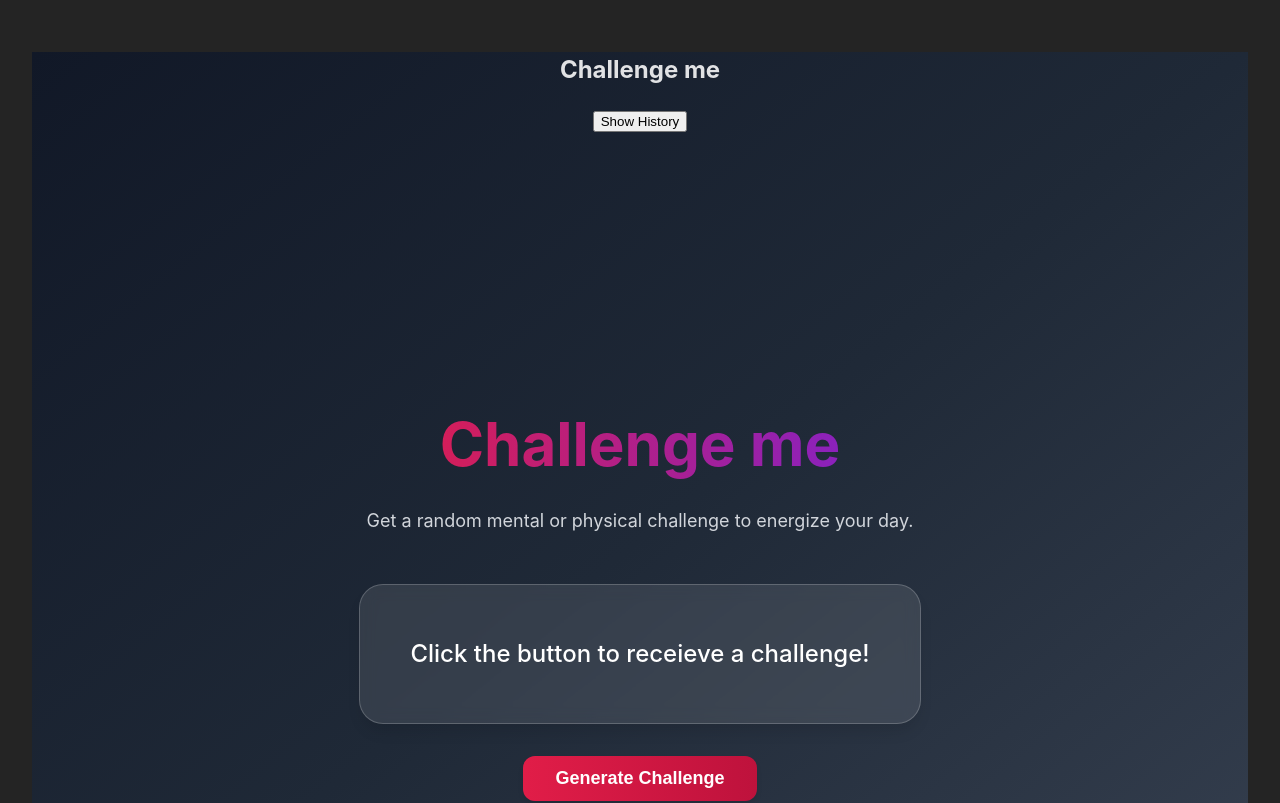
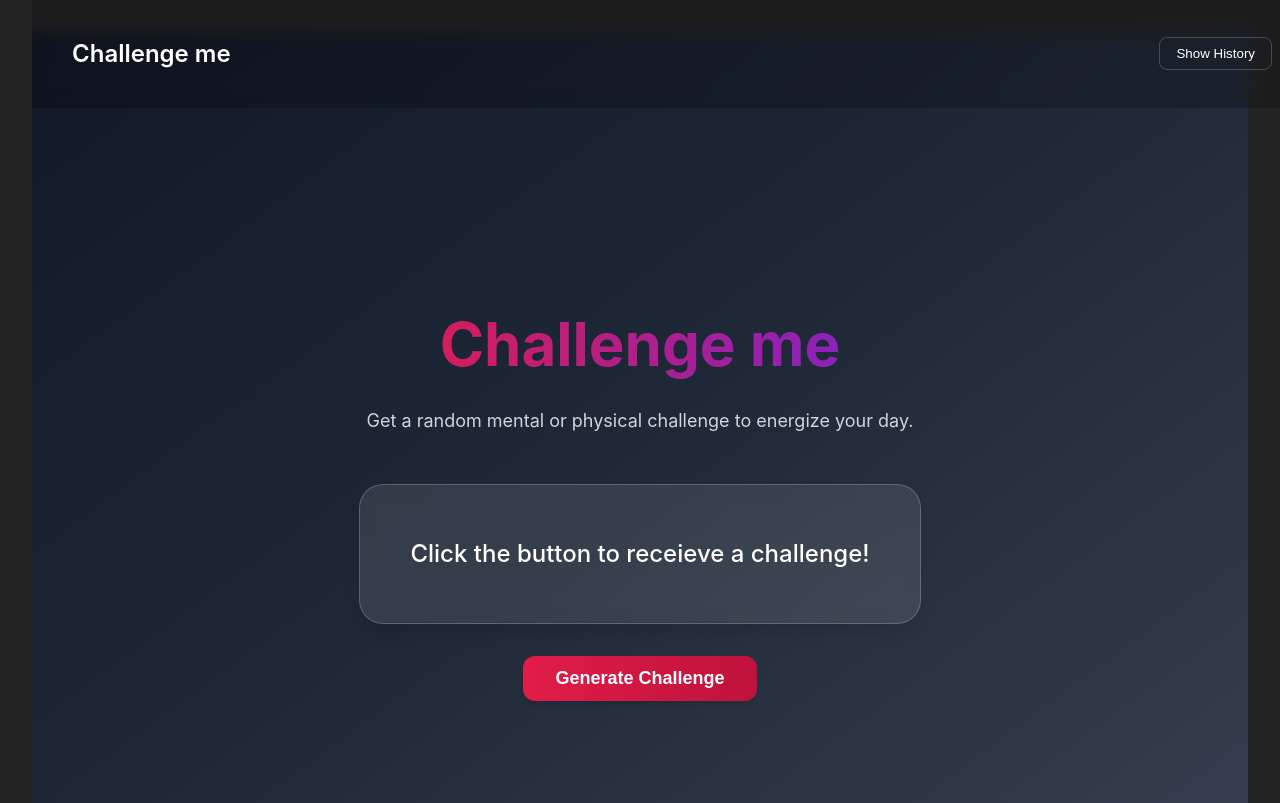
Before and after one commit to robertoandino/challenge-me, a React (Vite) app: page / in a window 1280 px wide. Shown: the top 803 px of the page. Built offline with nearby package versions, Linux system fonts and the light colour scheme.

Commit message:
Updates: Navbar css.

```diff
--- a/src/pages/Home.css
+++ b/src/pages/Home.css
@@ -1,3 +1,42 @@
+.nav-bar {
+    background: rgba(0, 0, 0, 0.2);
+    backdrop-filter: blur(8px);
+    padding: 1rem 0;
+    position: fixed;
+    width: 100%;
+    top: 0;
+    z-index: 10;
+}
+
+.nav-content {
+    max-width: 1200px;
+    margin: 0 auto;
+    padding: 0 1rem;
+    display: flex;
+    justify-content: space-between;
+    align-items: center;
+}
+
+.nav-title {
+    color: white;
+    font-size: 1.5rem;
+    font-weight: 600;
+}
+
+.history-button {
+    background: transparent;
+    color: white;
+    border: 1px solid rgba(255, 255, 255, 0.2);
+    padding: 0.5rem 1rem;
+    border-radius: 0.5rem;
+    cursor: pointer;
+    transition: all 0.3s ease;
+}
+
+.history-button:hover {
+    background: rgba(255, 255, 255, 0.1);
+}
+
 .main-container {
     min-height: 100vh;
     background: linear-gradient(to bottom right, #111827, #1F2937, #374151);
```
